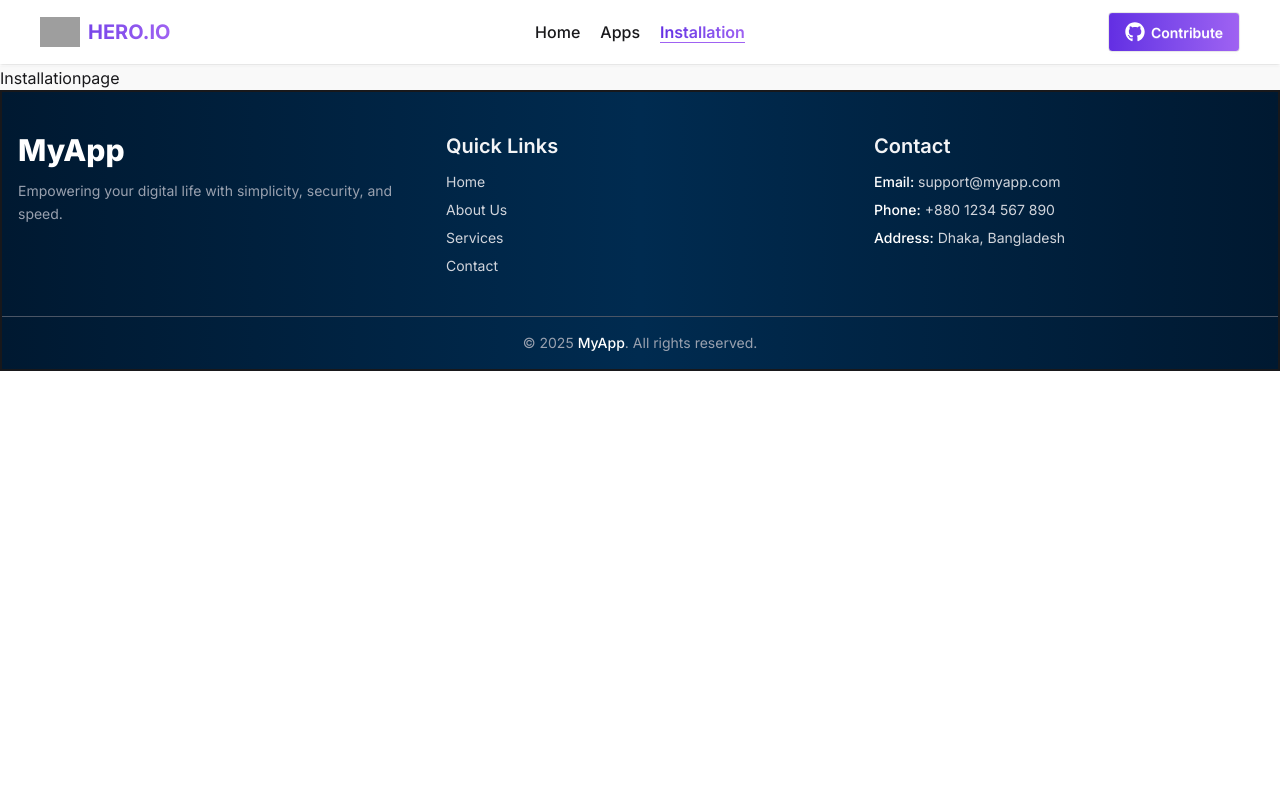
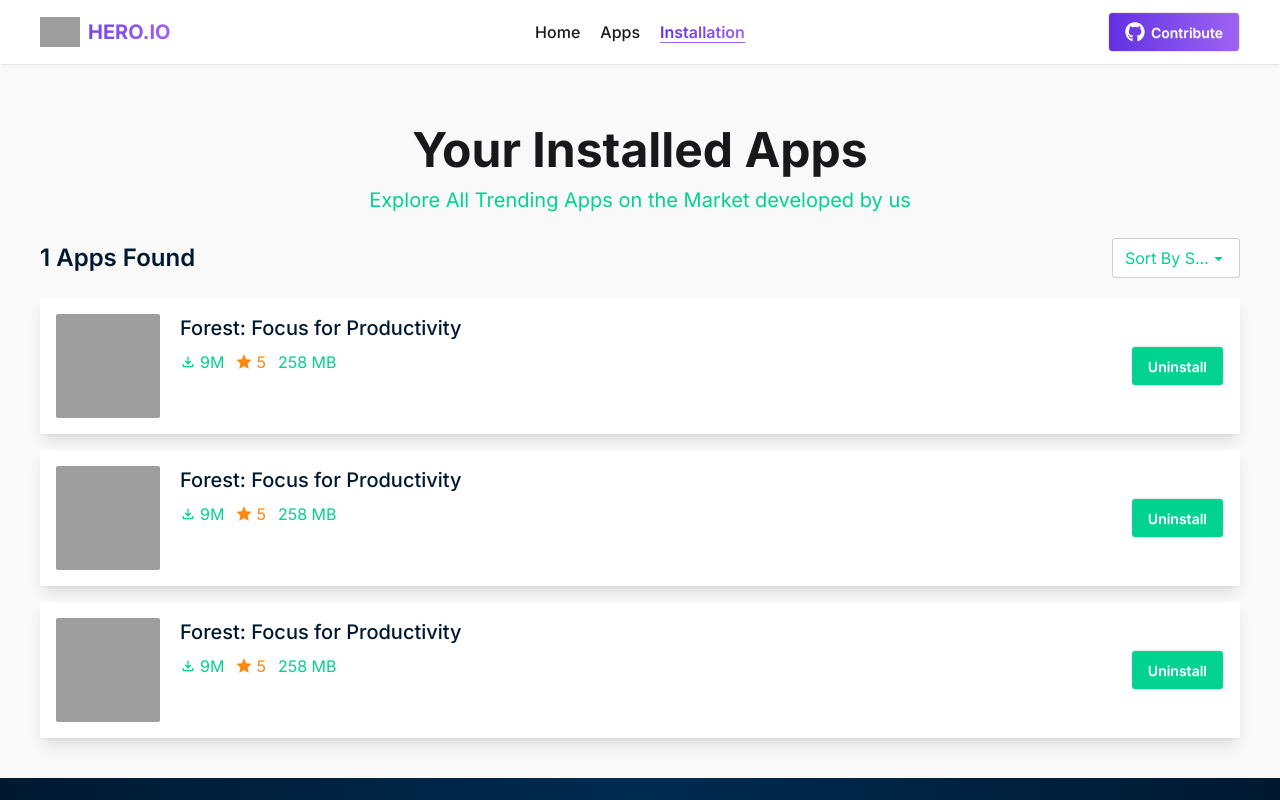
Before and after one commit to abapurbo/batch12-assignment-8, a React (Vite) app: page /installation in a window 1280 px wide. Shown: the top 800 px of the page. Built offline with nearby package versions, Linux system fonts and the light colour scheme; grey boxes are pictures that could not be loaded.

Commit message:
added apps installation section

```diff
--- a/src/Root.jsx
+++ b/src/Root.jsx
@@ -14,7 +14,7 @@
         <Outlet />
       </div>
 
-      <div  className='border-2'>
+      <div>
         <Footer></Footer>
       </div>
 
--- a/src/page/Error/Errorpage.jsx
+++ b/src/page/Error/Errorpage.jsx
@@ -1,7 +1,27 @@
 import React from 'react'
+import Navbar from '../../layout/Navbar/Navbar'
+import Footer from '../../layout/Footer/Footer'
+import { useNavigate } from 'react-router'
 
 export default function Errorpage() {
+  const navigate=useNavigate();
+  const handleNavigate=()=>{
+     navigate(-1)
+  }
   return (
-    <div>Errorpage</div>
+    <div>
+      <div className='h-[66px]'>
+        <Navbar></Navbar>
+      </div>
+      <div className='bg-[#f9f9f9] max-w-[1400px] mx-auto  px-10 pt-28 pb-14 flex flex-col items-center justify-center'>
+        <img src="../src/assets/error-404.png" alt="error logo" />
+        <div className='text-center'>
+          <h1 className='text-[#001931] text-[48px] font-semibold'>Oops, page not found!</h1>
+          <p className='text-[#627382] text-xl '>The page you are looking for is not available.</p>
+          <button onClick={handleNavigate} className='btn bg-gradient-to-r from-[#632EE3] to-[#9F62F2] text-[16px] mt-4 font-semibold text-white px-10'>Go Back!</button>
+        </div>
+      </div>
+      <Footer></Footer>
+    </div>
   )
 }
--- a/src/page/InstallationPage/Installationpage.jsx
+++ b/src/page/InstallationPage/Installationpage.jsx
@@ -1,7 +1,65 @@
 import React from 'react'
+import { MdOutlineFileDownload } from 'react-icons/md'
+import { RiStarFill } from 'react-icons/ri'
 
 export default function Installationpage() {
   return (
-    <div>Installationpage</div>
+    <div className='max-w-[1400px] mx-auto px-10 pt-12 pb-10'>
+      <div className='text-center'>
+        <h1 className='text-[##001931] font-bold text-[48px]'>Your Installed Apps</h1>
+        <p className='text-[#00D390] text-xl'>Explore All Trending Apps on the Market developed by us</p>
+      </div>
+      <div>
+        <div className='mt-6'>
+          <div className='flex justify-between items-center '>
+            <h1 className='text-2xl text-[#001931] font-semibold'>1 Apps Found</h1>
+            <select defaultValue="Pick a color" className="select w-32 text-[#00D390] text-[16px] ">
+              <option >Sort By Size</option>
+              <option>Low Size</option>
+              <option>Heigh Size</option>
+            </select>
+          </div>
+          <div className='mt-5 space-y-4'>
+            <div className='bg-[#ffffff] p-4 shadow-lg rounded-xs flex justify-between items-center'>
+              <div className='flex items-start gap-5'>
+                <img className='w-26 h-26 rounded-xs' src="https://img.daisyui.com/images/stock/photo-1606107557195-0e29a4b5b4aa.webp" alt="apps" />
+                <div>
+                  <h1 className='text-xl font-medium text-[#001931]'>Forest: Focus for Productivity</h1>
+                  <p className='flex mt-2  items-center gap-3'><span className='text-[#00D390] flex items-center gap-1'><MdOutlineFileDownload /> 9M</span> <span className='text-[#FF8811] flex items-center gap-1'><RiStarFill /> 5</span> <span className='text-[#00D390]'>258 MB</span></p>
+                </div>
+              </div>
+              <div>
+                <button className='bg-[#00D390] text-white btn px-4 font-semibold'>Uninstall</button>
+              </div>
+            </div>
+            <div className='bg-[#ffffff] p-4 shadow-lg rounded-xs flex justify-between items-center'>
+              <div className='flex items-start gap-5'>
+                <img className='w-26 h-26 rounded-xs' src="https://img.daisyui.com/images/stock/photo-1606107557195-0e29a4b5b4aa.webp" alt="apps" />
+                <div>
+                  <h1 className='text-xl font-medium text-[#001931]'>Forest: Focus for Productivity</h1>
+                  <p className='flex mt-2  items-center gap-3'><span className='text-[#00D390] flex items-center gap-1'><MdOutlineFileDownload /> 9M</span> <span className='text-[#FF8811] flex items-center gap-1'><RiStarFill /> 5</span> <span className='text-[#00D390]'>258 MB</span></p>
+                </div>
+              </div>
+              <div>
+                <button className='bg-[#00D390] text-white btn px-4 font-semibold'>Uninstall</button>
+              </div>
+            </div>
+            <div className='bg-[#ffffff] p-4 shadow-lg rounded-xs flex justify-between items-center'>
+              <div className='flex items-start gap-5'>
+                <img className='w-26 h-26 rounded-xs' src="https://img.daisyui.com/images/stock/photo-1606107557195-0e29a4b5b4aa.webp" alt="apps" />
+                <div>
+                  <h1 className='text-xl font-medium text-[#001931]'>Forest: Focus for Productivity</h1>
+                  <p className='flex mt-2  items-center gap-3'><span className='text-[#00D390] flex items-center gap-1'><MdOutlineFileDownload /> 9M</span> <span className='text-[#FF8811] flex items-center gap-1'><RiStarFill /> 5</span> <span className='text-[#00D390]'>258 MB</span></p>
+                </div>
+              </div>
+              <div>
+                <button className='bg-[#00D390] text-white btn px-4 font-semibold'>Uninstall</button>
+              </div>
+            </div>
+          </div>
+        </div>
+      </div>
+
+    </div>
   )
 }
```
